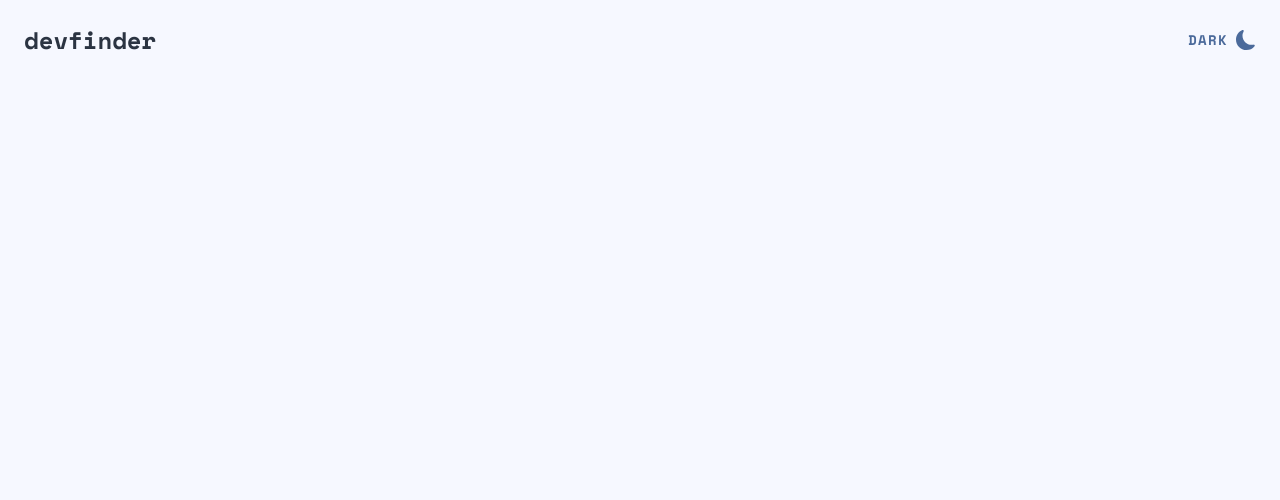
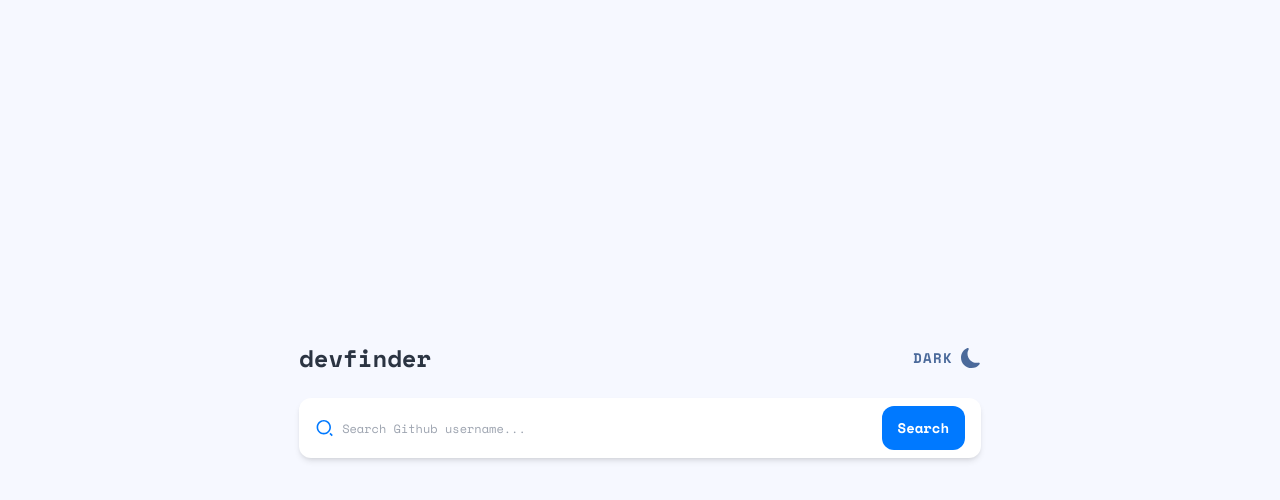
Before and after one commit to LogvnR/github-user-search-ii, a Next.js app: page / in a window 1280 px wide. Shown: the top 500 px of the page. Built offline with nearby package versions, Linux system fonts and the light colour scheme.

Commit message:
added Search Bar component

```diff
--- a/components/Navbar.tsx
+++ b/components/Navbar.tsx
@@ -11,7 +11,7 @@ const Navbar: FC = () => {
   };
 
   return (
-    <nav className="box-border flex items-center justify-between w-full p-6">
+    <nav className="box-border flex items-center justify-between w-full">
       <h1 className="m-0 text-2xl font-bold text-dark-grey font-SpaceMono dark:text-white">
         devfinder
       </h1>
--- /dev/null
+++ b/components/SearchBar.tsx
@@ -0,0 +1,22 @@
+import React from 'react';
+import { RiSearch2Line } from 'react-icons/ri';
+
+const SearchBar = () => {
+  return (
+    <form className="flex w-full mt-4 bg-white text-git-blue min-h-[60px] justify-between items-center px-4 rounded-xl gap-2 shadow-md">
+      <RiSearch2Line size={20} />
+      <div className="flex items-center w-full gap-2">
+        <input
+          type="text"
+          className="w-full h-[25px] bg-transparent font-SpaceMono text-xs outline-none text-dark-grey caret-git-blue"
+          placeholder="Search Github username..."
+        />
+        <button className="px-4 py-3 text-sm font-bold text-white rounded-xl bg-git-blue font-SpaceMono hover:bg-git-blue/70">
+          Search
+        </button>
+      </div>
+    </form>
+  );
+};
+
+export default SearchBar;
--- a/pages/index.tsx
+++ b/pages/index.tsx
@@ -1,6 +1,7 @@
 import type { NextPage } from 'next';
 import Head from 'next/head';
 import Navbar from '../components/Navbar';
+import SearchBar from '../components/SearchBar';
 
 const Home: NextPage = () => {
   return (
@@ -11,8 +12,11 @@ const Home: NextPage = () => {
         <link rel="icon" href="/favicon.ico" />
       </Head>
 
-      <main className="h-screen bg-white-one dark:bg-darker-navy">
-        <Navbar />
+      <main className="flex flex-col items-center justify-start h-screen bg-white-one dark:bg-darker-navy lg:justify-center">
+        <div className="flex flex-col w-full gap-2 p-6 lg:max-w-[730px]">
+          <Navbar />
+          <SearchBar />
+        </div>
       </main>
     </div>
   );
```
